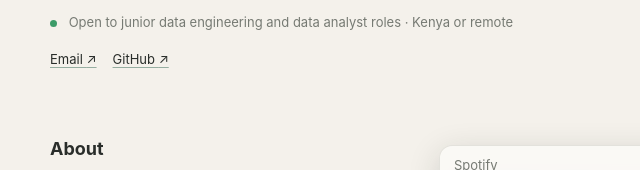
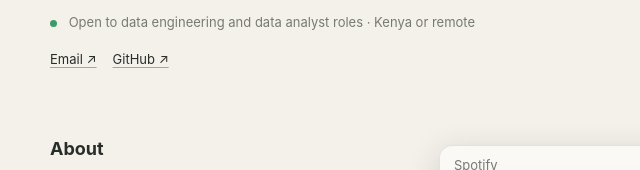
Before and after one commit to denniskamande/MY-PORTFOLIO, a plain HTML site: page index.html in a window 1280 px wide. Shown: the part 511-681 px from the top of the page, 265-905 px from the left. Drawn offline with Linux system fonts and the light colour scheme; no server answers.

Commit message:
portfolio update

```diff
--- a/index.html
+++ b/index.html
@@ -57,7 +57,7 @@
         </figure>
         <p class="subname">Data Engineer / Data Analyst</p>
         <p class="summary">Data Engineer with 2+ years of combined experience across data analytics, data engineering, database management and backend development. I build reliable pipelines and scalable data systems that turn raw, inconsistent data into trusted insights.</p>
-        <p class="quicklinks availability"><span class="availability-dot" aria-hidden="true"></span> Open to junior data engineering and data analyst roles · Kenya or remote</p>
+        <p class="quicklinks availability"><span class="availability-dot" aria-hidden="true"></span> Open to data engineering and data analyst roles · Kenya or remote</p>
         <p class="quicklinks social-links"><a href="mailto:kamandedennis072@gmail.com">Email <span aria-hidden="true">↗</span></a><a href="https://github.com/denniskamande" target="_blank" rel="noreferrer">GitHub <span aria-hidden="true">↗</span></a></p>
       </header>
 
```
